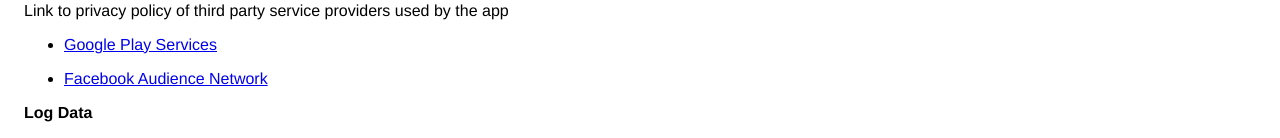
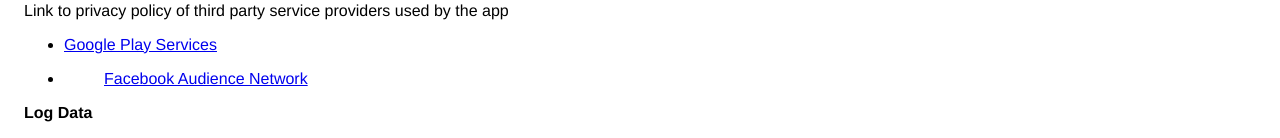
Before and after one commit to kaushik1001/kaushik1001.github.io, a plain HTML site: page index.html in a window 1280 px wide. Shown: the part 382-520 px from the top of the page. Drawn offline with Linux system fonts and the light colour scheme.

Commit message:
Update index.html

```diff
--- a/index.html
+++ b/index.html
@@ -19,7 +19,7 @@
                     accessible at Easy Meme Creator - Free unless otherwise defined in this Privacy Policy.
                   </p> <p><strong>Information Collection and Use</strong></p> <p>For a better experience, while using our Service, I may require you to provide us with certain
                     personally identifiable information, including but not limited to Ads data,. The information that I request will be retained on your device and is not collected by me in any way.
-                  </p> <p>The app does use third party services that may collect information used to identify you.</p> <div><p>Link to privacy policy of third party service providers used by the app</p> <ul><li><a href="https://www.google.com/policies/privacy/" target="_blank">Google Play Services</a></p><li><a href="https://business.facebook.com/privacy/explanation" target="_blank">Facebook Audience Network</a></li><!----><!----><!----><!----><!----><!----><!----></ul></div> <p><strong>Log Data</strong></p> <p> I want to inform you that whenever you use my Service, in a case of
+                  </p> <p>The app does use third party services that may collect information used to identify you.</p> <div><p>Link to privacy policy of third party service providers used by the app</p> <ul><li><a href="https://www.google.com/policies/privacy/" target="_blank">Google Play Services</a></p><li><ul><a href="https://business.facebook.com/privacy/explanation" target="_blank">Facebook Audience Network</a></li><!----><!----><!----><!----><!----><!----><!----></ul></div> <p><strong>Log Data</strong></p> <p> I want to inform you that whenever you use my Service, in a case of
                     an error in the app I collect data and information (through third party products) on your phone
                     called Log Data. This Log Data may include information such as your device Internet Protocol (“IP”) address,
                     device name, operating system version, the configuration of the app when utilizing my Service,
```
